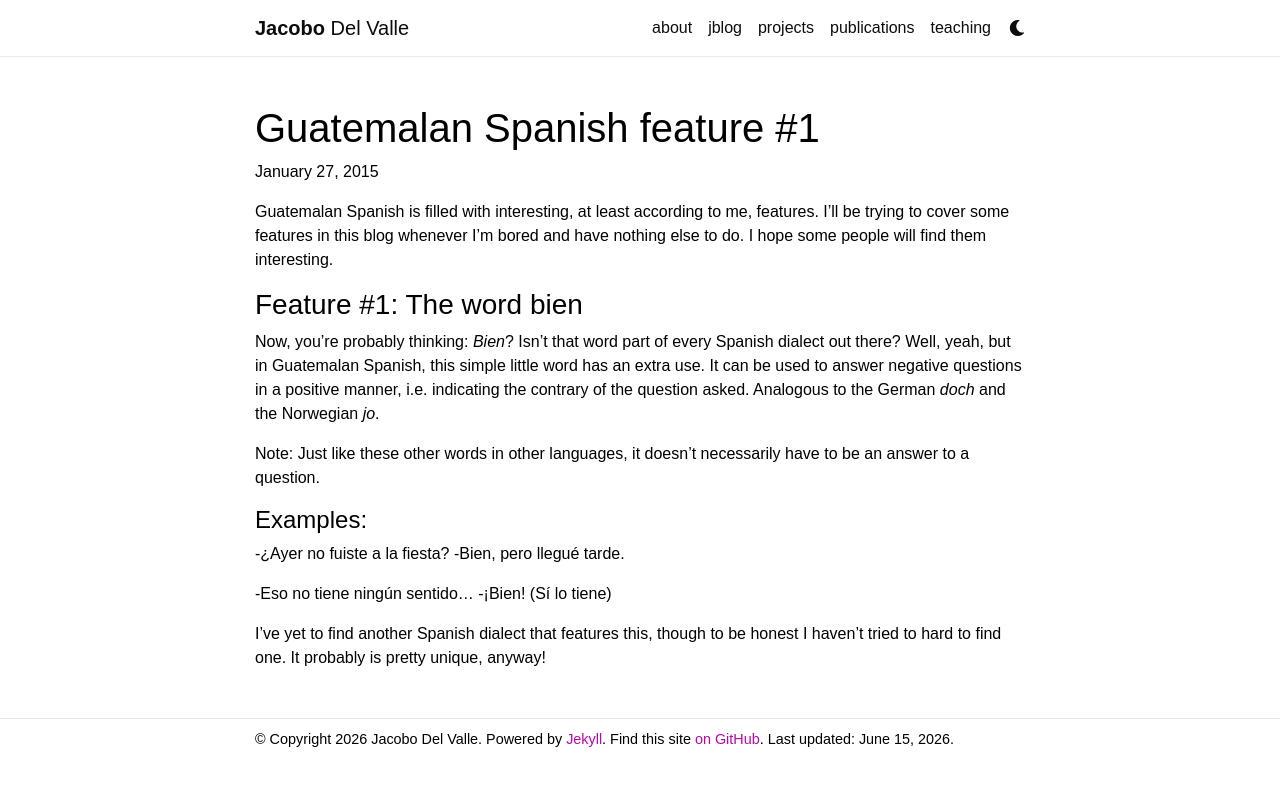
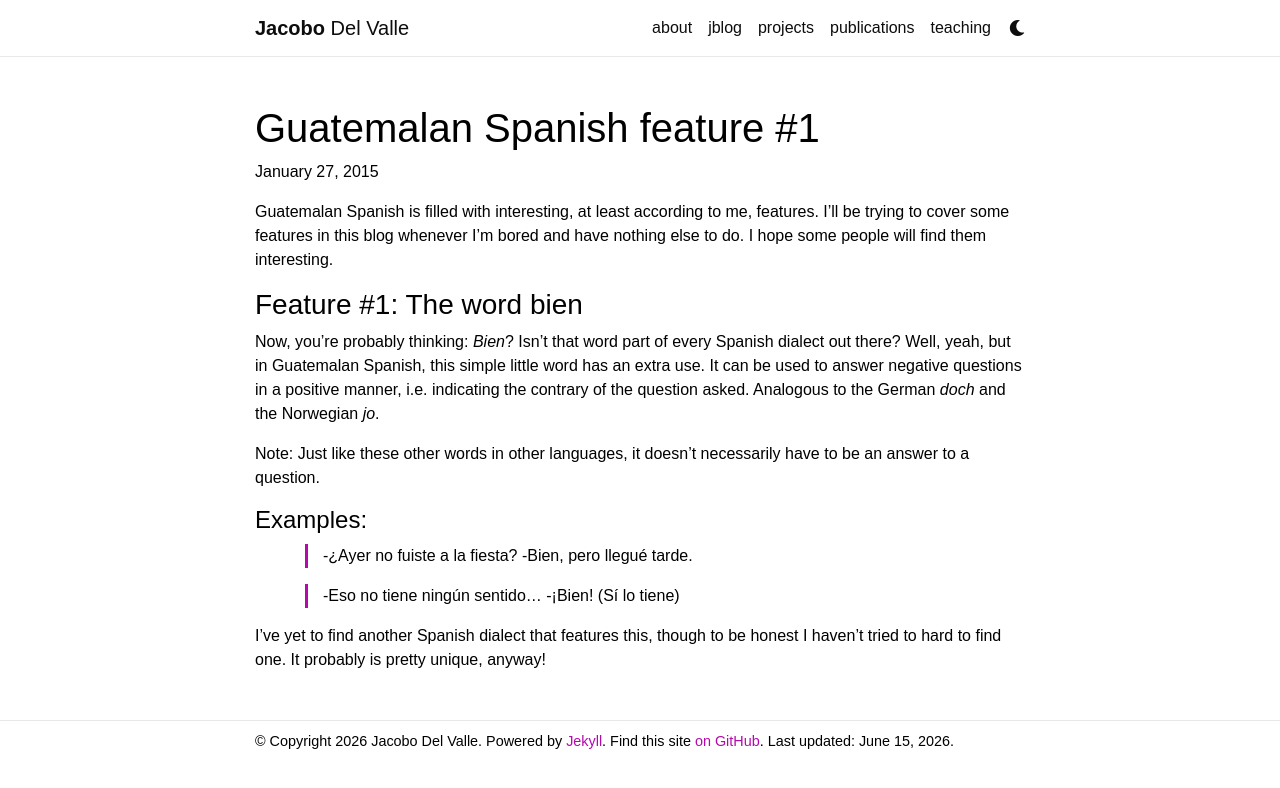
Before and after one commit to jjdelvalle/jjdv, a Jekyll site: the page built from _posts/2015-01-27-guatemalan-spanish-1.markdown, in a window 1280 px wide. Shown: the top 788 px of the page. Built offline with Jekyll 4.4.1, drawn with Linux system fonts in a browser that asks for light colours; nearby versions of some CDN libraries; some web fonts are replaced; a style sheet for code colours, icons or effects is not loaded.

Commit message:
format blockquotes properly

```diff
--- a/_bibliography/papers.bib
+++ b/_bibliography/papers.bib
@@ -29,7 +29,7 @@ Transfer Learning},
   address= {Prague/Saarbrücken},
   month= 9,
   type= {M.Sc. Thesis},
-  html={https://jacobodelvalle.com/personal/mt_print_uds.pdf},
+  html={https://dspace.cuni.cz/handle/20.500.11956/184175},
   pdf={https://jacobodelvalle.com/personal/mt_print_uds.pdf},
   selected= {true}
 }
--- a/_sass/_base.scss
+++ b/_sass/_base.scss
@@ -41,6 +41,14 @@ table:not(.table-borderless) {
   tr:nth-child(even) {
     background-color: var(--global-code-bg-color, #fdfdfd);
   }
+}
+
+blockquote {
+  margin-top: 10px;
+  margin-bottom: 10px;
+  margin-left: 50px;
+  padding-left: 15px;
+  border-left: 3px solid var(--global-theme-color, #B509AC);
 }
 
 // Math
```
